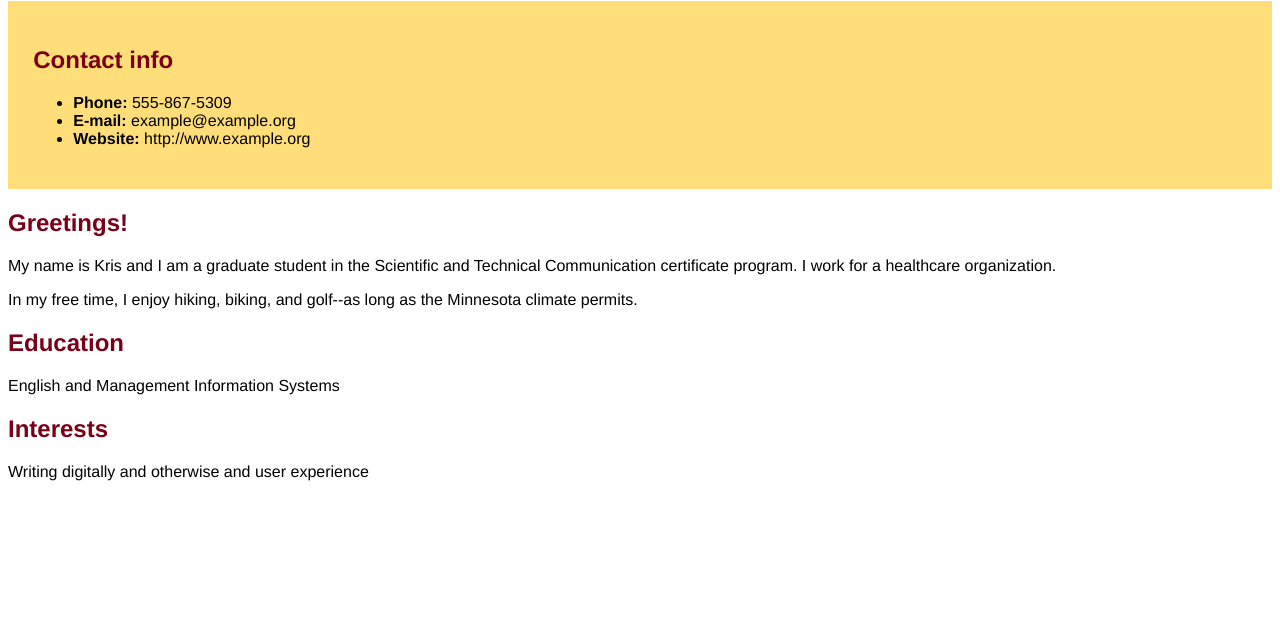
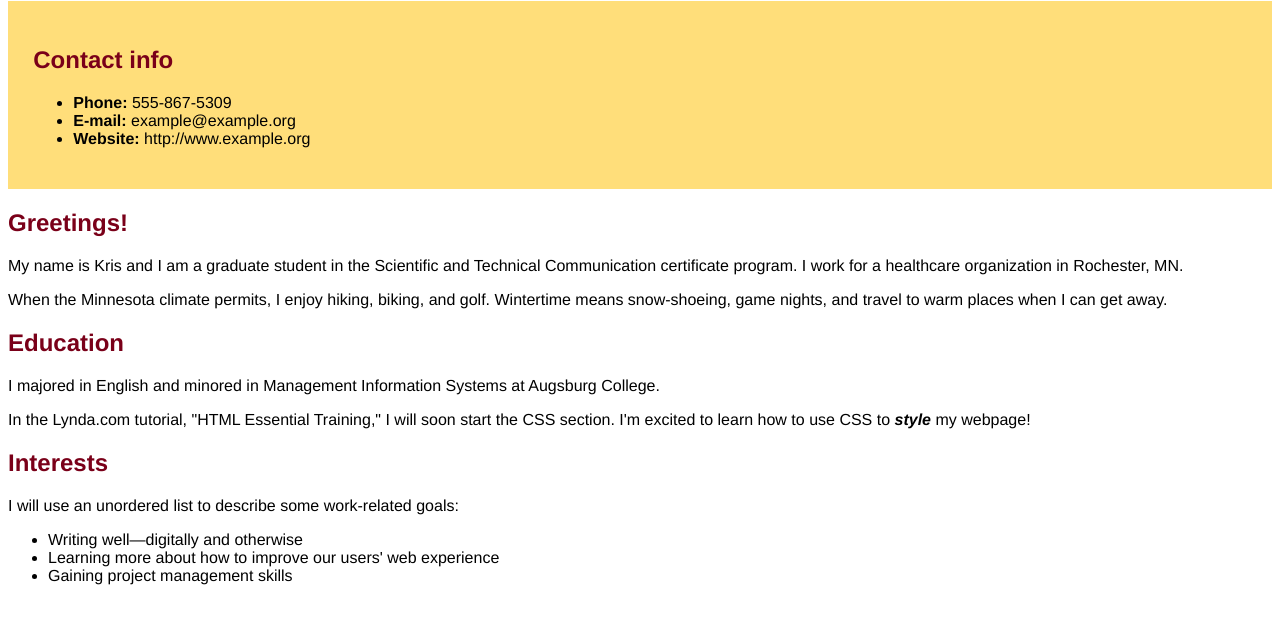
Before and after one commit to kristineryan/Template_Website, a plain HTML site: page index.html in a window 1280 px wide. Shown: the part 79-702 px from the top of the page. Drawn offline with Linux system fonts and the light colour scheme.

Commit message:
webpage updates

```diff
--- a/index.html
+++ b/index.html
@@ -19,16 +19,22 @@
 
 <h2>Greetings!</h2>
 
-<p>My name is Kris and I am a graduate student in the Scientific and Technical Communication certificate program. I work for a healthcare organization.</p>
-<p>In my free time, I enjoy hiking, biking, and golf--as long as the Minnesota climate permits.</p>
+<p>My name is Kris and I am a graduate student in the Scientific and Technical Communication certificate program. I work for a healthcare organization in Rochester, MN.</p>
+<p>When the Minnesota climate permits, I enjoy hiking, biking, and golf. Wintertime means snow-shoeing, game nights, and travel to warm places when I can get away.</p>
 
 <h2>Education</h2>
 
-<p>English and Management Information Systems</p>
+<p>I majored in English and minored in Management Information Systems at Augsburg College.</p>
+<p>In the Lynda.com tutorial, "HTML Essential Training," I will soon start the CSS section. I'm excited to learn how to use CSS to <strong><i>style</i></strong> my webpage!</p>
 
 <h2>Interests</h2>
 
-<p>Writing digitally and otherwise and user experience</p>
+<p>I will use an unordered list to describe some work-related goals:
+  <ul>
+  <li>Writing well&mdash;digitally and otherwise</li>
+  <li>Learning more about how to improve our users' web experience</li>
+  <li>Gaining project management skills</li>
+</ul></p>
 
 </body>
 </html>
```
